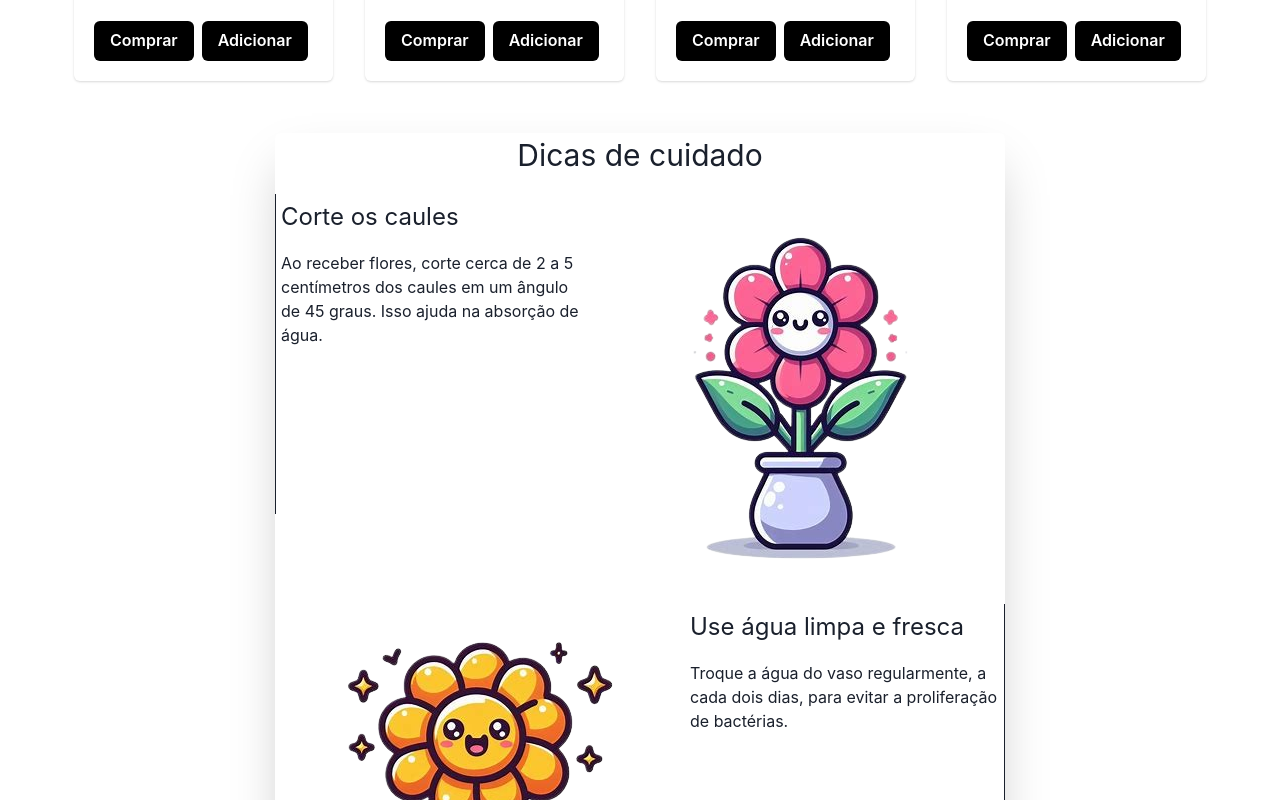
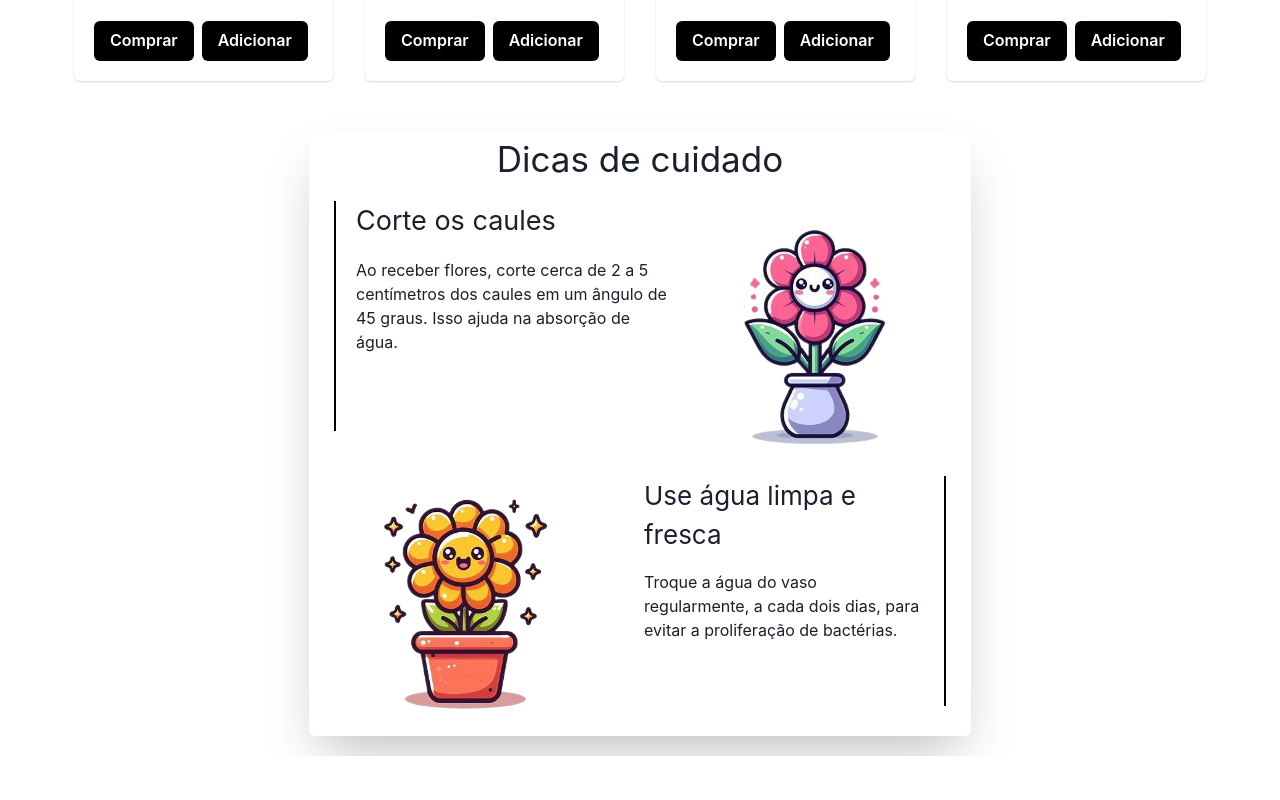
Before and after one commit to efpatti/guizao-flores, a React (Create React App) app in the folder frontend/: page / in a window 1280 px wide. Shown: the part 2820-3620 px from the top of the page. After the commit the page ends 3576 px from the top, so only its background shows below. Built offline with nearby package versions, Linux system fonts and the light colour scheme.

Commit message:
baritcho

```diff
--- a/frontend/src/pages/Homepage/Homepage.css
+++ b/frontend/src/pages/Homepage/Homepage.css
@@ -28,6 +28,7 @@
   padding-left: 20px;
   height: 150px;
   margin-top: 20px;
+  width: 5px;
 }
 
 .texto-dica {
@@ -40,37 +41,40 @@
   width: 180px;
   margin-top: 0% !important;
   padding-top: 0% !important;
-  margin-left: 25px;
+  margin-left: 15px;
 }
-.texto-dica h5 {
-  margin-top: 20px;
+.linha-lado-2{
+  border-right : solid 2px #000000;
+ height: 230px;
+ margin-right: 25px;
+
 }
-.fotoflor2 {
-  width: 180px;
-  margin-top: 0% !important;
-  padding-top: 0% !important;
+.linha-lado-2-dark{
+  border-right : solid 2px #ffffff;
+ height: 230px;
+ margin-right: 25px;
+
 }
-.linha2 {
-  text-align: right;
-  border-right: solid 3px #000000;
-  margin-left: 65px;
-  height: 150px;
-  margin-top: 10px;
+.fotinha{
+  margin-top: 0 !important;
+  padding-top: 0 !important;
+  margin-bottom: 10px;
+margin-left: 30px;
 }
-.linha2-corpo {
-  display: flex;
-}
-.textos {
-  width: 260px;
-  text-align: right;
-  margin-right: 20px;
-  height: 50px;
-}
-.titulo-linha {
-  margin-bottom: 20px;
-  margin-top: 20px;
+.boxi {
+  margin-left: 50px;
   margin-right: 20px;
 }
-.segunda {
-  display: flex;
+.linha-lado-1{
+  border-left : solid 2px #000000;
+ height: 230px;
+ margin-left: 25px;
 }
+.linha-lado-1s-dark{
+  border-left : solid 2px #ffffff;
+ height: 230px;
+ margin-left: 25px;
+}
+.boxi2 {
+  margin-left: 20px;
+}
--- a/frontend/src/pages/Homepage/index.js
+++ b/frontend/src/pages/Homepage/index.js
@@ -139,7 +139,7 @@ function Home() {
       Descricao1: "descriçao da acessorio",
     },
   ];
-  const { colorMode, toggleColorMode } = useColorMode();
+  const { colorMode } = useColorMode();
   return (
     <section>
       <Carousel className="carrosel">
@@ -344,37 +344,41 @@ function Home() {
       </Container>
       <Flex justify="center" align="center" mt="3rem">
         <Box boxShadow="2xl" rounded="md">
-          <Text textAlign="center" fontSize="3xl">
+          <Text textAlign="center" fontSize="35">
             Dicas de cuidado
           </Text>
           <Stack direction="column" spacing="5px">
             <Box>
               <Stack direction="row" spacing="5px">
-                <Box borderLeft="1px" boxSize="xs" p="5px">
-                  <Text fontSize="2xl">Corte os caules</Text>
+                <div className={colorMode === "light" ? "linha-lado-1" : "linha-lado-1s-dark"} >
+                <Box className="boxi2" boxSize="xs"  >
+                  <Text fontSize="27">Corte os caules</Text>
                   <Text fontSize="md">
                     Ao receber flores, corte cerca de 2 a 5 centímetros dos
                     caules em um ângulo de 45 graus. Isso ajuda na absorção de
                     água.
                   </Text>
                 </Box>
+                </div>
                 <Box>
-                  <Image src={florfofa} />
+                  <Image className="fotinha2" boxSize="270px" src={florfofa} />
                 </Box>
               </Stack>
             </Box>
             <Box>
               <Stack direction="row" spacing="5px">
                 <Box>
-                  <Image src={florfofa2} />
+                  <Image className="fotinha" boxSize="250px" src={florfofa2} />
                 </Box>
-                <Box borderRight="1px" boxSize="xs" p="5px">
-                  <Text fontSize="2xl">Use água limpa e fresca</Text>
+                <div className={colorMode === "light" ? "linha-lado-2" : "linha-lado-2-dark"} >
+                <Box className="boxi" boxSize="280px" >
+                  <Text fontSize="26">Use água limpa e fresca</Text>
                   <Text fontSize="md">
                     Troque a água do vaso regularmente, a cada dois dias, para
                     evitar a proliferação de bactérias.
                   </Text>
                 </Box>
+                </div>
               </Stack>
             </Box>
           </Stack>
```
